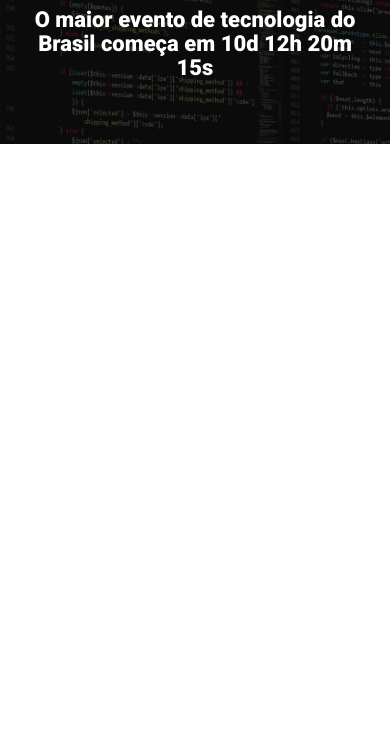
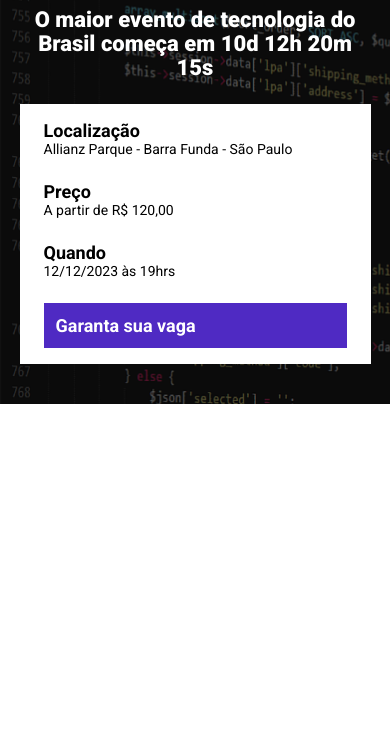
Before and after one commit to EduardoTeixeiraS/ebac_tech_talks, a website built with Parcel: page src/index.html in a window 390 px wide. Shown: the part 96-844 px from the top of the page. Built offline with nearby package versions, Linux system fonts and the light colour scheme.

Commit message:
Criando a barra de informação do evento

```diff
--- a/src/index.html
+++ b/src/index.html
@@ -16,6 +16,25 @@
             <p class="hero__text">
                 O maior evento de tecnologia do Brasil começa em 10d 12h 20m 15s
             </p>
+            <div class="infos-bar">
+                <ul class="infos-bar__infos">
+                    <li class="infos-bar__infos__item">
+                        <b>Localização</b>
+                        Allianz Parque - Barra Funda - São Paulo
+                    </li>
+                    <li class="infos-bar__infos__item">
+                        <b>Preço</b>
+                        A partir de R$ 120,00
+                    </li>
+                    <li class="infos-bar__infos__item">
+                        <b>Quando</b>
+                        12/12/2023 às 19hrs
+                    </li>
+                </ul>
+                <a href="#" class="button button--primary">
+                    Garanta sua vaga
+                </a>
+            </div>
         </div>
     </header>
 
--- /dev/null
+++ b/src/styles/components/_buttons.scss
@@ -0,0 +1,23 @@
+.button {
+    padding: 12px;
+    font-size: 18px;
+    font-weight: bold;
+    text-decoration: none;
+    text-align: center;
+    white-space: nowrap;
+
+    &--primary {
+        color: #fff;
+        background-color: #4f2ac3;
+    }
+
+    @media (max-width: 640px) {
+        display: block;
+        width: 100%;
+    }
+
+    @media (max-width: 1024px) {
+        display: flex;
+        align-items: center;
+    }
+}
--- /dev/null
+++ b/src/styles/components/_infos_bar.scss
@@ -0,0 +1,40 @@
+.infos-bar {
+    padding: 16px 24px;
+    background-color: #fff;
+    display: flex;
+    justify-content: space-between;
+
+    &__infos {
+        display: flex;
+        gap: 40px;
+
+        &__item {
+            font-size: 14px;
+            color: #000;
+
+            b {
+                color: #000;
+                font-size: 18px;
+                display: block;
+            }
+        }
+    }
+
+    @media (max-width: 640px) {
+        display: block;
+
+        &__infos {
+            display: block;
+
+            &__item {
+                margin-bottom: 24px;
+            }
+        }
+    }
+
+    @media (max-width: 1024px) {
+        &__infos {
+            gap: 16px;
+        }
+    }
+}
--- a/src/styles/main.scss
+++ b/src/styles/main.scss
@@ -1,4 +1,6 @@
 @use 'hero';
+@use 'components/infos_bar';
+@use 'components/buttons';
 
 * {
     margin: 0;
@@ -6,6 +8,7 @@
     box-sizing: border-box;
     font-family: Roboto, sans-serif;
     color: #fff;
+    list-style: none;
 }
 
 .container {
```
